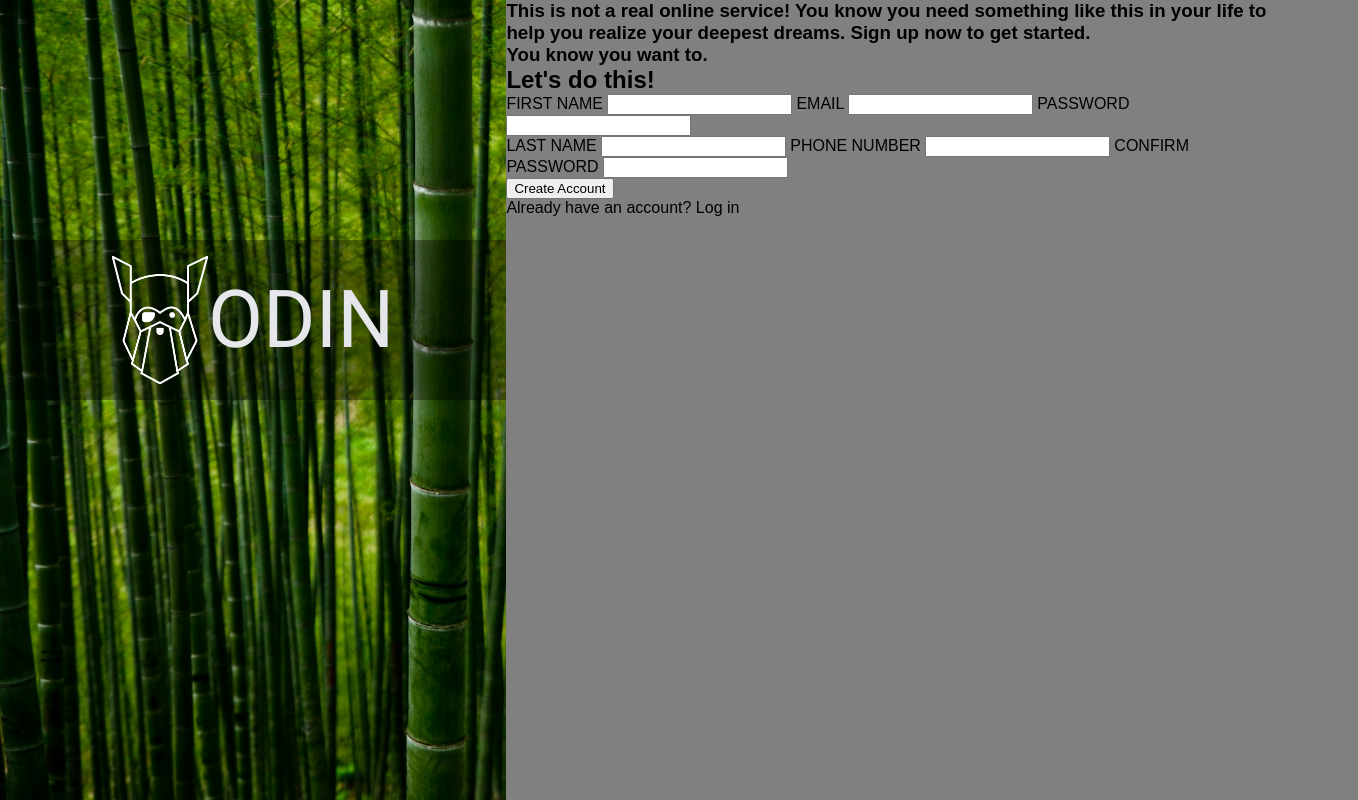
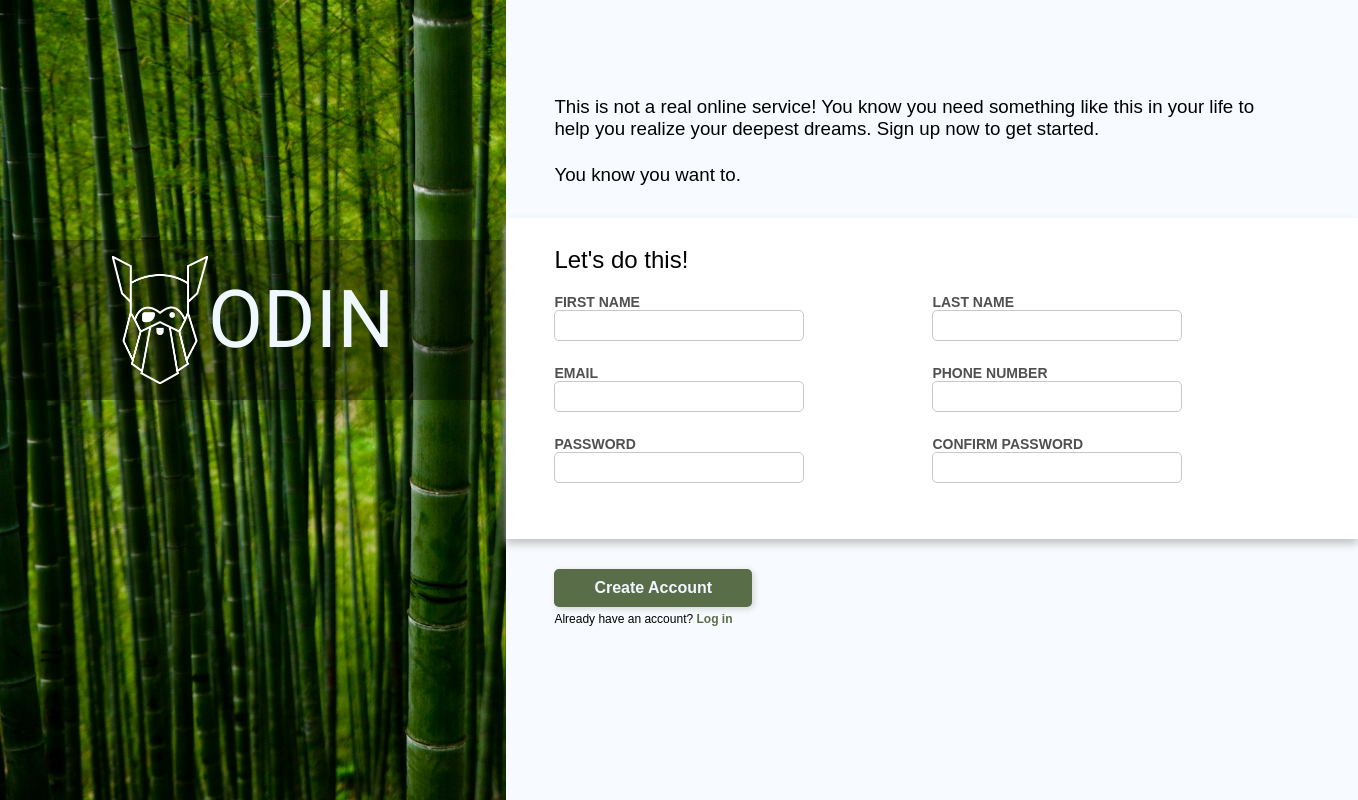
Before and after one commit to JustFact/signupform, a plain HTML site: page index.html in a window 1280 px wide. Shown: the whole page, 1358 px wide, since content can reach past the window. Drawn offline with Linux system fonts and the light colour scheme.

Commit message:
Add CSS for Right Section

```diff
--- a/style.css
+++ b/style.css
@@ -9,7 +9,8 @@
 
 body {
   --color-green: #596D48;
-  --color-white: #E5E7EB;
+  --color-focus: #E5E7EB;
+  --color-text-white: aliceblue;
   --side-banner-img: url('clement-souchet-juVccM81b_E-unsplash.jpg');
 
   display: flex;
@@ -46,5 +47,93 @@ h2,h3,label,p {
 
 .logo h1 {
   font-size: 5rem;
-  color: var(--color-white);
+  color: var(--color-text-white);
 }
+
+
+.right-section {
+  background-color: rgb(247, 251, 255);
+  width: calc(100vw - 14rem);
+}
+
+.right-section-padding{
+  padding: 0 3rem;
+}
+
+.right-section h3{
+  width: 45rem;
+  margin-bottom: 1.5rem;
+
+  font-weight: 500;
+}
+
+.right-section .passage {
+  margin: 6rem 0 2rem 0;
+}
+
+.right-section .form-main-container {
+  background-color: white;
+  box-shadow: 0px 5px 8px rgb(196, 196, 196);
+  padding-top: 0.5rem;
+  padding-bottom: 2rem;
+}
+
+#odin-sign-up {
+  display: flex;
+}
+
+.form-left, .form-right {
+  display: flex;
+  flex-direction: column;
+}
+
+.form-main-container h2{
+  padding: 20px 0;
+  font-weight: 500;
+}
+
+.form-main-container label {
+  display: flex;
+  flex-direction: column;
+  margin: 0 8rem 1.5rem 0;
+
+  font-size: 14px;
+  font-weight: 600;
+  color: rgb(80, 80, 80);
+}
+
+.form-main-container input[type='text'],
+.form-main-container input[type='email'],
+.form-main-container input[type='tel'],
+.form-main-container input[type='password']{
+  border: 1px solid rgb(200,200,200);
+  border-radius: 5px;
+  padding: 4px 8px;
+  font-size: 18px;
+}
+
+.bottom-section {
+  padding-top: 30px;
+  padding-bottom: 30px;
+}
+
+.bottom-section button {
+  border: none;
+  border-radius: 5px;
+  box-shadow: 2px 2px 6px lightgray;
+  background-color: var(--color-green);
+  color: var(--color-text-white);
+  font-size: 16px;
+  font-weight: 600;
+  margin-bottom: 5px;
+  padding: 10px 40px;
+}
+
+.bottom-section p {
+  font-size: 12px;
+}
+
+.bottom-section p span {
+  font-weight: 700;
+  color: var(--color-green);
+}
```
